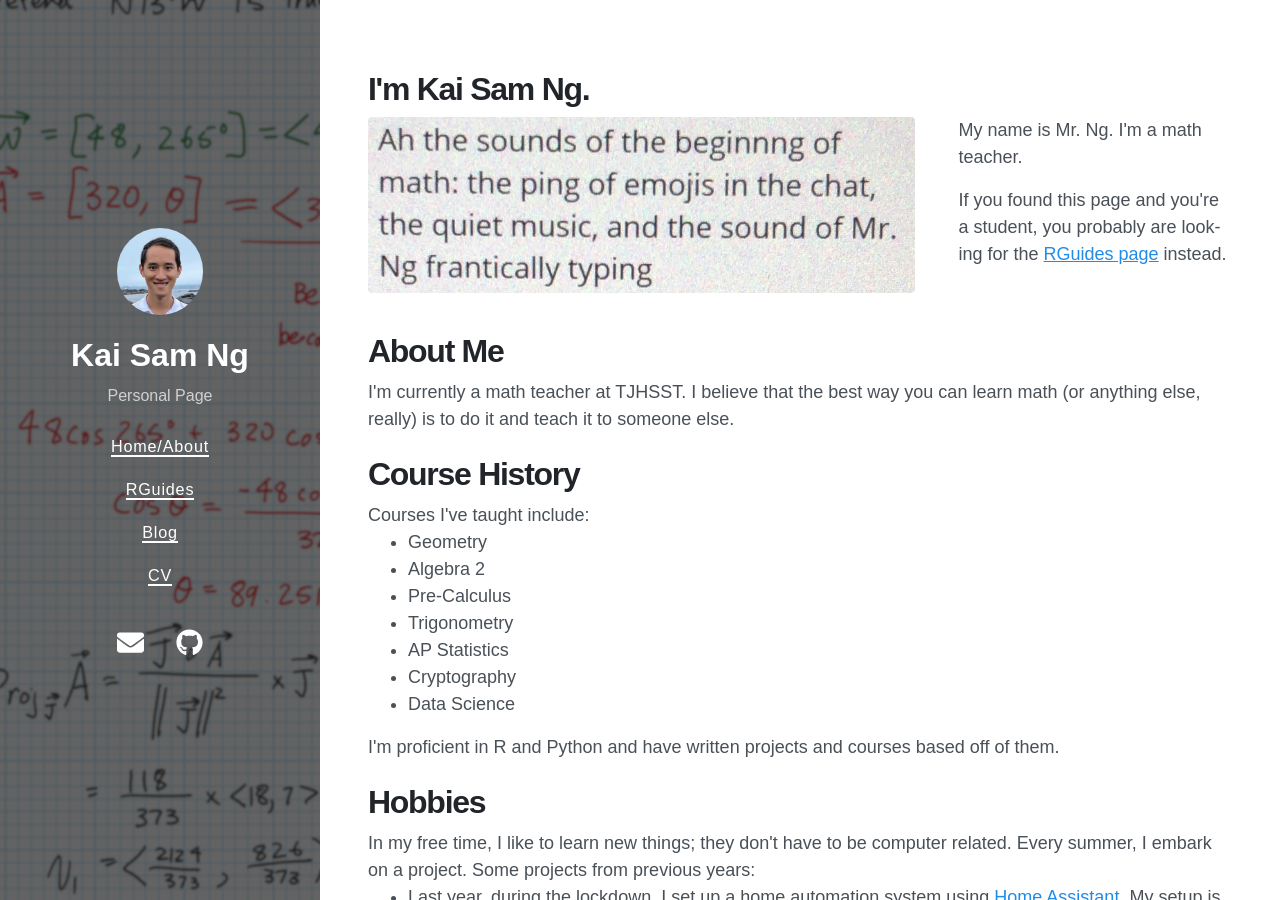
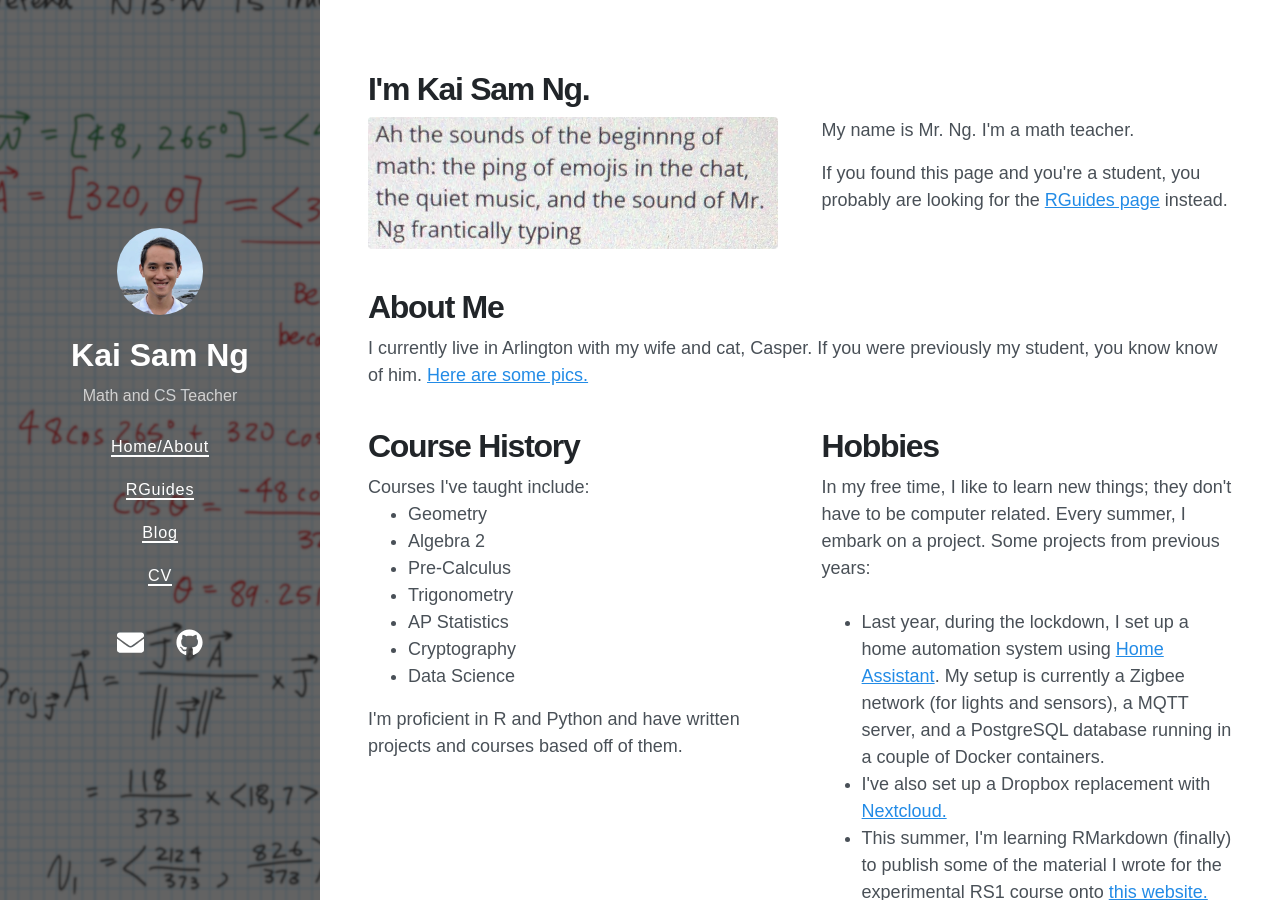
Before and after one commit to kaisamng/kaisamng.github.io, a Jekyll site: the page built from index.html, in a window 1280 px wide and 900 px high. Built offline with Jekyll 4.4.1, drawn with Linux system fonts in a browser that asks for light colours; nearby versions of some CDN libraries; the list of posts is cut into pages by our own code.

Commit message:
Update Main Page

```diff
--- a/_config.yml
+++ b/_config.yml
@@ -1,6 +1,6 @@
 # Setup
 title: Kai Sam Ng
-description: Personal Page
+description: Math and CS Teacher
 url: https://kaisamng.github.io
 avatar: /avatar.jpg
 paginate: 5
--- a/index.html
+++ b/index.html
@@ -3,7 +3,7 @@ layout: default_cleaner
 title: Welcome
 ---
 <h1> I'm Kai Sam Ng. </h1>
-<div style="display: grid; grid-template-columns: 2fr 1fr; grid-column-gap: 5%;">
+<div style="display: grid; grid-template-columns: repeat(auto-fit, minmax(240px, 1fr)); grid-column-gap: 5%;">
     <div>
         <img src="Math_Class_Description.png"></i>
     </div>
@@ -13,14 +13,12 @@ title: Welcome
 </div>
 
 
-
-
-
-
 <h1> About Me </h1>
 
-I'm currently a math teacher at TJHSST. I believe that the best way you can learn math (or anything else, really) is to do it and teach it to someone else.
+<p>I currently live in Arlington with my wife and cat, Casper. If you were previously my student, you know know of him. <a href="http://localhost:4000/2022/07/19/casper/">Here are some pics.</a></p>
 
+<div style="display: grid; grid-template-columns: repeat(auto-fit, minmax(240px, 1fr)); grid-column-gap: 5%;">
+<div>
 <h1> Course History</h1>
 
 Courses I've taught include:
@@ -37,15 +35,19 @@ Courses I've taught include:
 
 I'm proficient in R and Python and have written projects and courses based off of them.
 
+</div>
+
+<div>
 <h1>Hobbies</h1>
 
 In my free time, I like to learn new things; they don't have to be computer related.
 
 Every summer, I embark on a project. Some projects from previous years:
-
+<br></br>
 <ul>
 <li>Last year, during the lockdown, I set up a home automation system using <a href="https://github.com/home-assistant/core">Home Assistant</a>. My setup is currently a Zigbee network (for lights and sensors), a MQTT server, and a PostgreSQL database running in a couple of Docker containers.</li>
 <li>I've also set up a Dropbox replacement with <a href="https://github.com/nextcloud/server">Nextcloud.</a></li>
 <li>This summer, I'm learning RMarkdown (finally) to publish some of the material I wrote for the experimental RS1 course onto <a href="https://tjhsststats.github.io/RGuides/index.html">this website.</a></li>
 </ul>
 </div>
+</div>
```
Also changed, not shown: _posts/2022-06-21-welcome-to-my-website.md (deleted, +0 -38 lines).
